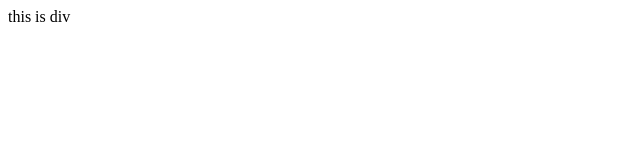
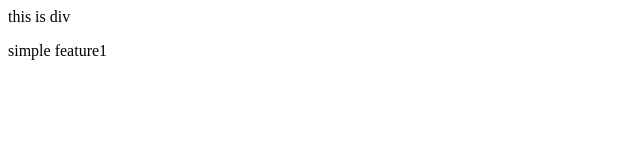
Before and after one commit to Ghufran-Ali02/local, a plain HTML site: page index.html in a window 1280 px wide. Shown: the full height of the page, 0-640 px from the left. Drawn offline with Linux system fonts and the light colour scheme.

Commit message:
add feature1

```diff
--- a/index.html
+++ b/index.html
@@ -1 +1,2 @@
 <div>this is div</div>
+<p>simple feature1</p>
```
